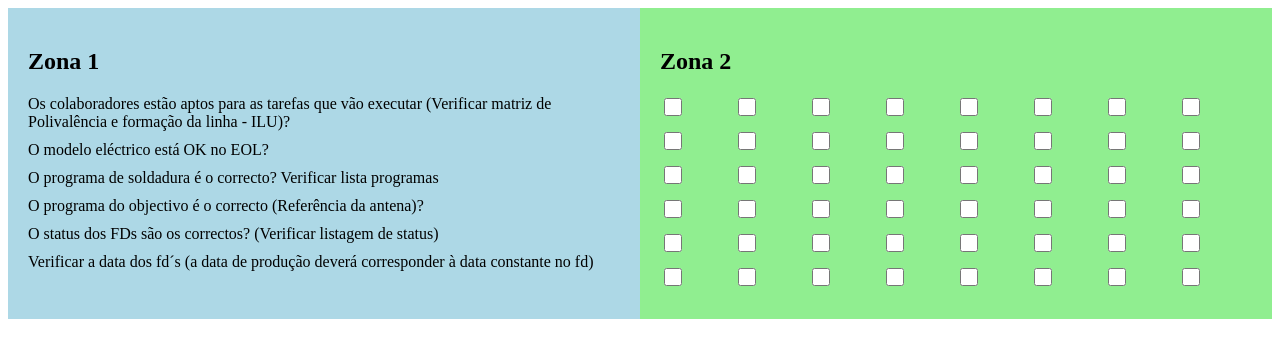
After one commit to EduCosme99/flaskProject, a Flask app: template flaskProject/templates/ChecklistFunc.html in a window 1280 px wide. The commit adds this page. Shown: the top 358 px of the page. Run offline with Flask 3, Linux system fonts and the light colour scheme; the template is opened without the code that fills it, so the values that code supplies are empty.

Commit message:
Nova Pagina de Checklist Com a estrutura da checklist correta

```diff
--- /dev/null
+++ b/flaskProject/templates/ChecklistFunc.html
@@ -0,0 +1,387 @@
+<!--<!DOCTYPE html>
+<html>
+  <head>
+    <meta charset="UTF-8">
+    <title>Minha Página com Grids</title>
+    <style>
+      body {
+        font-size: 16px;
+        color: #333;
+        margin: 0;
+        padding: 0;
+      }
+      header {
+          height: 80px;
+          background-color: #cccccc;
+          color: #fff;
+          display: flex;
+          align-items: center;
+          justify-content: center;
+      }
+
+      .content {
+        display: grid;
+        grid-template-columns: 1fr;
+        grid-gap: 20px;
+        padding: 20px;
+      }
+      .zone2 {
+        background-color: #e6e6e6;
+        padding: 10px;
+      }
+      .checkbox-row {
+        display: flex;
+        align-items: center;
+        gap: 8px;
+      }
+      .checkbox-group {
+        display: flex;
+        gap: 8px;
+      }
+      .checkboxes input[type="checkbox"] {
+        display: inline-block;
+        margin: 0;
+        width: auto;
+      }
+      button {
+        width: 200px;
+        background-color: lightgray;
+        color: white;
+        padding: 10px 20px;
+        border: none;
+        text-align: center;
+        text-decoration: none;
+        margin-top: 20px;
+      }
+    </style>
+  </head>
+  <body>
+      <header>
+      <h1>Checklist</h1>
+    </header>
+    <div class="content">
+      <div class="zone2">
+        <div class="checkbox-row">
+          <span>Os colaboradores estão aptos para as tarefas que vão executar (Verificar matriz de Polivalência e formação da linha - ILU)?</span>
+          <div class="checkbox-group">
+            <input type="checkbox" id="checkbox1"><label for="checkbox1"></label>
+            <input type="checkbox" id="checkbox2"><label for="checkbox2"></label>
+          </div>
+          <div class="checkbox-group">
+            <input type="checkbox" id="checkbox3"><label for="checkbox3"></label>
+            <input type="checkbox" id="checkbox4"><label for="checkbox4"></label>
+          </div>
+          <div class="checkbox-group">
+            <input type="checkbox" id="checkbox5"><label for="checkbox5"></label>
+            <input type="checkbox" id="checkbox6"><label for="checkbox6"></label>
+          </div>
+          <div class="checkbox-group">
+            <input type="checkbox" id="checkbox7"><label for="checkbox7"></label>
+            <input type="checkbox" id="checkbox8"><label for="checkbox8"></label>
+          </div>
+        </div>
+        <div class="checkbox-row">
+          <span>O modelo eléctrico está OK no EOL?</span>
+          <div class="checkbox-group">
+            <input type="checkbox" id="checkbox9"><label for="checkbox9"></label>
+            <input type="checkbox" id="checkbox10"><label for="checkbox10"></label>
+          </div>
+          <div class="checkbox-group">
+            <input type="checkbox" id="checkbox11"><label for="checkbox11"></label>
+            <input type="checkbox" id="checkbox12"><label for="checkbox12"></label>
+          </div>
+          <div class="checkbox-group">
+            <input type="checkbox" id="checkbox13"><label for="checkbox13"></label>
+            <input type="checkbox" id="checkbox14"><label for="checkbox14"></label>
+          </div>
+          <div class="checkbox-group">
+            <input type="checkbox" id="checkbox15"><label for="checkbox15"></label>
+            <input type="checkbox" id="checkbox16"><label for="checkbox16"></label>
+          </div>
+        </div>
+        <div class="checkbox-row">
+          <span>O programa de soldadura é o correcto? Verificar lista programas.</span>
+          <div class="checkbox-group">
+            <input type="checkbox" id="checkbox17"><label for="checkbox17"></label>
+            <input type="checkbox" id="checkbox18"><label for="checkbox18"></label>
+          </div>
+          <div class="checkbox-group">
+            <input type="checkbox" id="checkbox19"><label for="checkbox19"></label>
+            <input type="checkbox" id="checkbox20"><label for="checkbox20"></label>
+          </div>
+          <div class="checkbox-group">
+            <input type="checkbox" id="checkbox21"><label for="checkbox21"></label>
+            <input type="checkbox" id="checkbox22"><label for="checkbox22"></label>
+          </div>
+          <div class="checkbox-group">
+            <input type="checkbox" id="checkbox23"><label for="checkbox23"></label>
+            <input type="checkbox" id="checkbox24"><label for="checkbox24"></label>
+          </div>
+        </div>
+        <div class="checkbox-row">
+          <span>O programa do objectivo é o correcto? (Referência da antena)</span>
+          <div class="checkbox-group">
+            <input type="checkbox" id="checkbox17"><label for="checkbox17"></label>
+            <input type="checkbox" id="checkbox18"><label for="checkbox18"></label>
+          </div>
+          <div class="checkbox-group">
+            <input type="checkbox" id="checkbox19"><label for="checkbox19"></label>
+            <input type="checkbox" id="checkbox20"><label for="checkbox20"></label>
+          </div>
+          <div class="checkbox-group">
+            <input type="checkbox" id="checkbox21"><label for="checkbox21"></label>
+            <input type="checkbox" id="checkbox22"><label for="checkbox22"></label>
+          </div>
+          <div class="checkbox-group">
+            <input type="checkbox" id="checkbox23"><label for="checkbox23"></label>
+            <input type="checkbox" id="checkbox24"><label for="checkbox24"></label>
+          </div>
+        </div>
+         <div class="checkbox-row">
+          <span>O status dos FDs são os correctos? (Verificar listagem de status).</span>
+          <div class="checkbox-group">
+            <input type="checkbox" id="checkbox17"><label for="checkbox17"></label>
+            <input type="checkbox" id="checkbox18"><label for="checkbox18"></label>
+          </div>
+          <div class="checkbox-group">
+            <input type="checkbox" id="checkbox19"><label for="checkbox19"></label>
+            <input type="checkbox" id="checkbox20"><label for="checkbox20"></label>
+          </div>
+          <div class="checkbox-group">
+            <input type="checkbox" id="checkbox21"><label for="checkbox21"></label>
+            <input type="checkbox" id="checkbox22"><label for="checkbox22"></label>
+          </div>
+          <div class="checkbox-group">
+            <input type="checkbox" id="checkbox23"><label for="checkbox23"></label>
+            <input type="checkbox" id="checkbox24"><label for="checkbox24"></label>
+          </div>
+        </div>
+          <div class="checkbox-row">
+          <span>Verificar a data dos fd´s (a data de produção deverá corresponder à data constante no fd).</span>
+          <div class="checkbox-group">
+            <input type="checkbox" id="checkbox17"><label for="checkbox17"></label>
+            <input type="checkbox" id="checkbox18"><label for="checkbox18"></label>
+          </div>
+          <div class="checkbox-group">
+            <input type="checkbox" id="checkbox19"><label for="checkbox19"></label>
+            <input type="checkbox" id="checkbox20"><label for="checkbox20"></label>
+          </div>
+          <div class="checkbox-group">
+            <input type="checkbox" id="checkbox21"><label for="checkbox21"></label>
+            <input type="checkbox" id="checkbox22"><label for="checkbox22"></label>
+          </div>
+          <div class="checkbox-group">
+            <input type="checkbox" id="checkbox23"><label for="checkbox23"></label>
+            <input type="checkbox" id="checkbox24"><label for="checkbox24"></label>
+          </div>
+        </div>
+      </div>
+    </div>
+    <button>Concluir</button>
+    <button>Reiniciar</button>
+  </body>
+</html>-->
+
+<!DOCTYPE html>
+<html>
+<head>
+  <meta charset="UTF-8">
+  <title>Página com Duas Divs</title>
+  <style>
+    .container {
+      display: flex;
+    }
+    .zona1 {
+      flex: 1;
+      background-color: lightblue;
+      padding: 20px;
+    }
+    .zona2 {
+      flex: 1;
+      background-color: lightgreen;
+      padding: 20px;
+    }
+    .zona1 span,
+    .zona2 label {
+      display: block;
+      margin-bottom: 10px;
+    }
+    .zona2 .checkbox-group {
+      display: flex;
+      flex-wrap: wrap;
+    }
+    .zona2 .checkbox-group label {
+      flex-basis: 12.5%;
+      display: flex;
+      align-items: center;
+    }
+    .zona2 .checkbox-group input[type="checkbox"] {
+      width: 18px;
+      height: 18px;
+      margin-right: 5px;
+    }
+  </style>
+</head>
+<body>
+  <div class="container">
+    <div class="zona1">
+      <h2>Zona 1</h2>
+      <span>Os colaboradores estão aptos para as tarefas que vão executar (Verificar matriz de Polivalência e formação da linha - ILU)?</span>
+      <span>O modelo eléctrico está OK no EOL?</span>
+      <span>O programa de soldadura é o correcto? Verificar lista programas</span>
+      <span>O programa do objectivo é o correcto (Referência da antena)?</span>
+      <span>O status dos FDs são os correctos? (Verificar listagem de status)</span>
+      <span>Verificar a data dos fd´s (a data de produção deverá corresponder à data constante no fd)</span>
+    </div>
+    <div class="zona2">
+      <h2>Zona 2</h2>
+      <div class="checkbox-group">
+        <label for="checkbox1">
+          <input type="checkbox" id="checkbox1">
+        </label>
+        <label for="checkbox2">
+          <input type="checkbox" id="checkbox2">
+        </label>
+        <label for="checkbox3">
+          <input type="checkbox" id="checkbox3">
+        </label>
+        <label for="checkbox4">
+          <input type="checkbox" id="checkbox4">
+        </label>
+        <label for="checkbox5">
+          <input type="checkbox" id="checkbox5">
+        </label>
+        <label for="checkbox6">
+          <input type="checkbox" id="checkbox6">
+        </label>
+        <label for="checkbox7">
+          <input type="checkbox" id="checkbox7">
+        </label>
+        <label for="checkbox8">
+          <input type="checkbox" id="checkbox8">
+        </label>
+        <label for="checkbox9">
+          <input type="checkbox" id="checkbox9">
+        </label>
+        <label for="checkbox10">
+          <input type="checkbox" id="checkbox10">
+        </label>
+        <label for="checkbox11">
+          <input type="checkbox" id="checkbox11">
+        </label>
+        <label for="checkbox12">
+          <input type="checkbox" id="checkbox12">
+        </label>
+        <label for="checkbox13">
+          <input type="checkbox" id="checkbox13">
+        </label>
+        <label for="checkbox14">
+          <input type="checkbox" id="checkbox14">
+        </label>
+        <label for="checkbox15">
+          <input type="checkbox" id="checkbox15">
+        </label>
+        <label for="checkbox16">
+          <input type="checkbox" id="checkbox16">
+        </label>
+        <label for="checkbox17">
+          <input type="checkbox" id="checkbox17">
+        </label>
+        <label for="checkbox18">
+          <input type="checkbox" id="checkbox18">
+        </label>
+        <label for="checkbox19">
+          <input type="checkbox" id="checkbox19">
+        </label>
+        <label for="checkbox20">
+          <input type="checkbox" id="checkbox20">
+        </label>
+        <label for="checkbox21">
+          <input type="checkbox" id="checkbox21">
+        </label>
+        <label for="checkbox22">
+          <input type="checkbox" id="checkbox22">
+        </label>
+        <label for="checkbox23">
+          <input type="checkbox" id="checkbox23">
+        </label>
+        <label for="checkbox24">
+          <input type="checkbox" id="checkbox24">
+        </label>
+        <label for="checkbox25">
+          <input type="checkbox" id="checkbox25">
+        </label>
+        <label for="checkbox26">
+          <input type="checkbox" id="checkbox26">
+        </label>
+        <label for="checkbox27">
+          <input type="checkbox" id="checkbox27">
+        </label>
+        <label for="checkbox28">
+          <input type="checkbox" id="checkbox28">
+        </label>
+        <label for="checkbox29">
+          <input type="checkbox" id="checkbox29">
+        </label>
+        <label for="checkbox30">
+          <input type="checkbox" id="checkbox30">
+        </label>
+        <label for="checkbox31">
+          <input type="checkbox" id="checkbox31">
+        </label>
+        <label for="checkbox32">
+          <input type="checkbox" id="checkbox32">
+        </label>
+        <label for="checkbox33">
+          <input type="checkbox" id="checkbox33">
+        </label>
+        <label for="checkbox34">
+          <input type="checkbox" id="checkbox34">
+        </label>
+        <label for="checkbox35">
+          <input type="checkbox" id="checkbox35">
+        </label>
+        <label for="checkbox36">
+          <input type="checkbox" id="checkbox36">
+        </label>
+        <label for="checkbox37">
+          <input type="checkbox" id="checkbox37">
+        </label>
+        <label for="checkbox38">
+          <input type="checkbox" id="checkbox38">
+        </label>
+        <label for="checkbox39">
+          <input type="checkbox" id="checkbox39">
+        </label>
+        <label for="checkbox40">
+          <input type="checkbox" id="checkbox40">
+        </label>
+        <label for="checkbox41">
+          <input type="checkbox" id="checkbox41">
+        </label>
+        <label for="checkbox42">
+          <input type="checkbox" id="checkbox42">
+        </label>
+        <label for="checkbox43">
+          <input type="checkbox" id="checkbox43">
+        </label>
+        <label for="checkbox44">
+          <input type="checkbox" id="checkbox44">
+        </label>
+        <label for="checkbox45">
+          <input type="checkbox" id="checkbox45">
+        </label>
+        <label for="checkbox46">
+          <input type="checkbox" id="checkbox46">
+        </label>
+        <label for="checkbox47">
+          <input type="checkbox" id="checkbox47">
+        </label>
+        <label for="checkbox48">
+          <input type="checkbox" id="checkbox48">
+        </label>
+      </div>
+    </div>
+  </div>
+</body>
+</html>
```
Also changed, not shown: flaskProject/templates/Checklist.html (+28 -11 lines).
